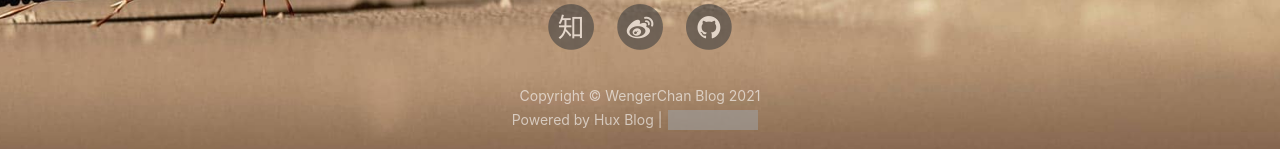
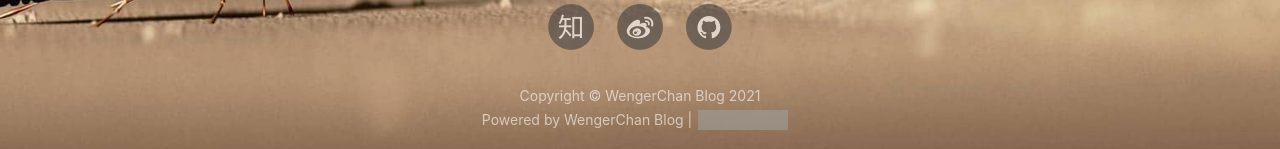
Before and after one commit to WengerChan/WengerChan.github.io, a Jekyll site: the page built from offline.html, in a window 1280 px wide. Shown: the part 748-897 px from the top of the page. Built offline with Jekyll 4.4.1, drawn with Linux system fonts in a browser that asks for light colours; nearby versions of some CDN libraries; comment, search, counter and statistics services are not loaded; grey boxes are pictures that could not be loaded.

Commit message:
Update footer.html

```diff
--- a/_includes/footer.html
+++ b/_includes/footer.html
@@ -9,7 +9,7 @@
                 <p class="copyright text-muted">
                     Copyright &copy; {{ site.title }} {{ site.time | date: '%Y' }}
                     <br>
-                    Powered by <a href="http://huangxuan.me">Hux Blog</a> |
+                    Powered by <a href="http://WengerChan.github.io">WengerChan Blog</a> |
                     <iframe style="margin-left: 2px; margin-bottom:-5px;" frameborder="0" scrolling="0" width="100px"
                         height="20px"
                         src="https://ghbtns.com/github-btn.html?user=huxpro&repo=huxpro.github.io&type=star&count=true">
```
